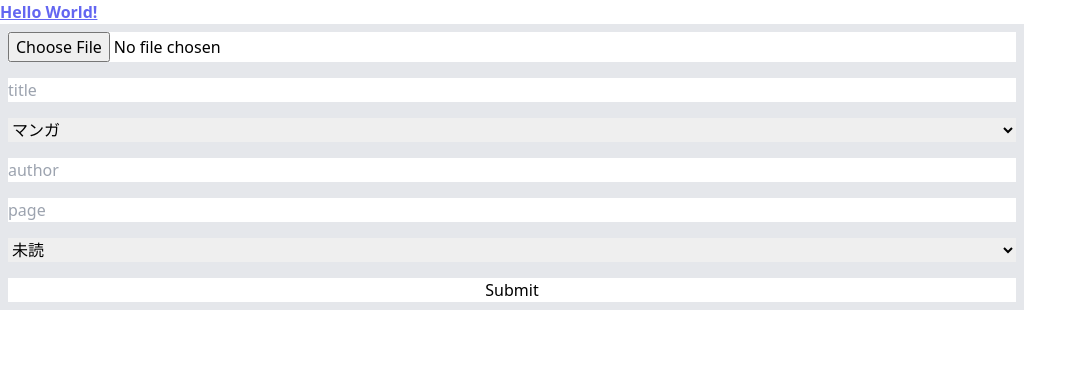
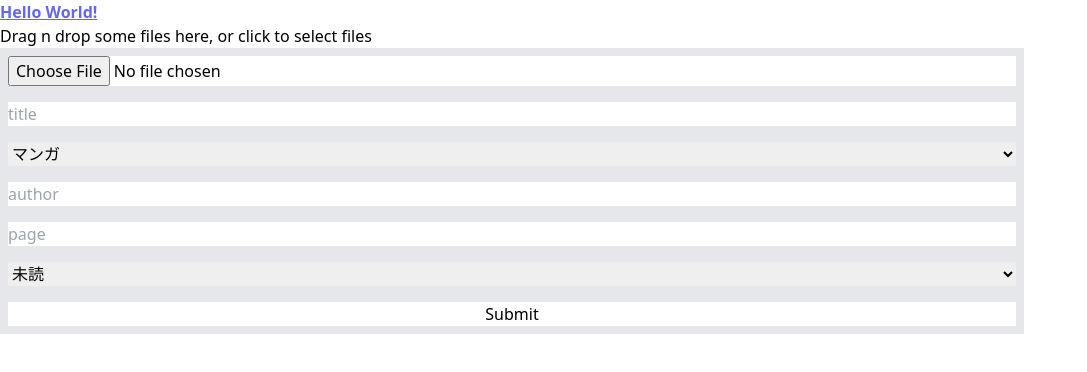
Before and after one commit to Takumikimura1899/book-stocker, a Next.js app: page / in a window 1280 px wide. Shown: the top 372 px of the page, without its empty margins (0-1087 px from the left). Built offline with nearby package versions, Linux system fonts and the light colour scheme.

Commit message:
[add] imagedropdown

```diff
--- a/components/Form.tsx
+++ b/components/Form.tsx
@@ -1,5 +1,6 @@
 import React from 'react';
 import { useForm, SubmitHandler } from 'react-hook-form';
+import { ImageDropDown } from './ImageDropDown';
 
 export const Form = () => {
   const {
@@ -14,6 +15,7 @@
 
   return (
     <form className='flex flex-col w-4/5' onSubmit={handleSubmit(onSubmit)}>
+      <ImageDropDown />
       <input className='border-8' type='file' {...register('image')} />
       <input
         className='border-8'
--- /dev/null
+++ b/components/ImageDropDown.tsx
@@ -0,0 +1,20 @@
+import React, { useCallback } from 'react';
+import { useDropzone } from 'react-dropzone';
+
+export const ImageDropDown = () => {
+  const onDrop = useCallback((acceptedFiles) => {
+    // Do something with the files
+  }, []);
+  const { getRootProps, getInputProps, isDragActive } = useDropzone({ onDrop });
+
+  return (
+    <div {...getRootProps()}>
+      <input {...getInputProps()} />
+      {isDragActive ? (
+        <p>Drop the files here ...</p>
+      ) : (
+        <p>Drag n drop some files here, or click to select files</p>
+      )}
+    </div>
+  );
+};
--- a/package.json
+++ b/package.json
@@ -11,6 +11,7 @@
     "next": "12.0.7",
     "react": "17.0.2",
     "react-dom": "17.0.2",
+    "react-dropzone": "^11.4.2",
     "react-hook-form": "^7.22.2"
   },
   "devDependencies": {
```
Also changed, not shown: 1 other file (tests, documents, lock files or other folders).
